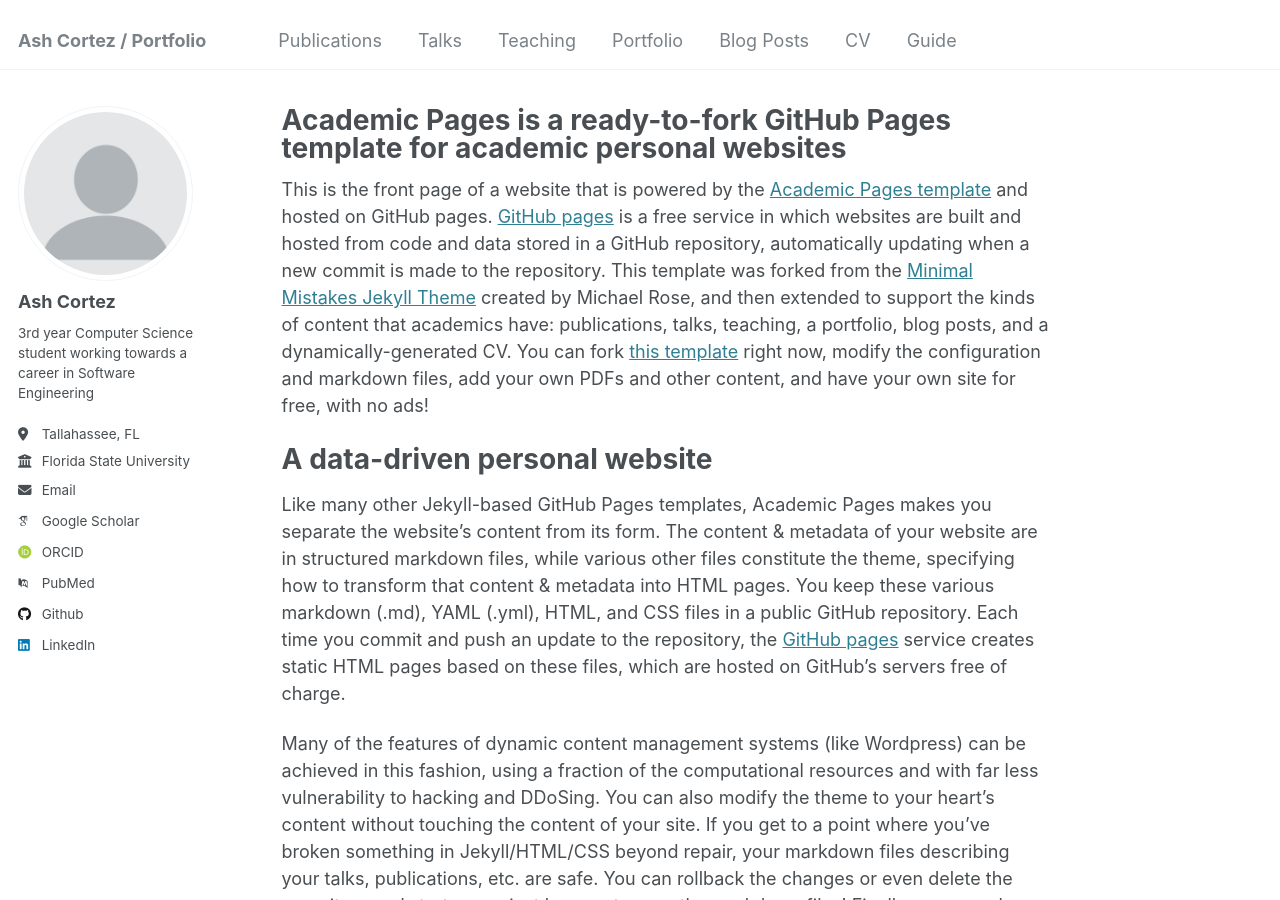
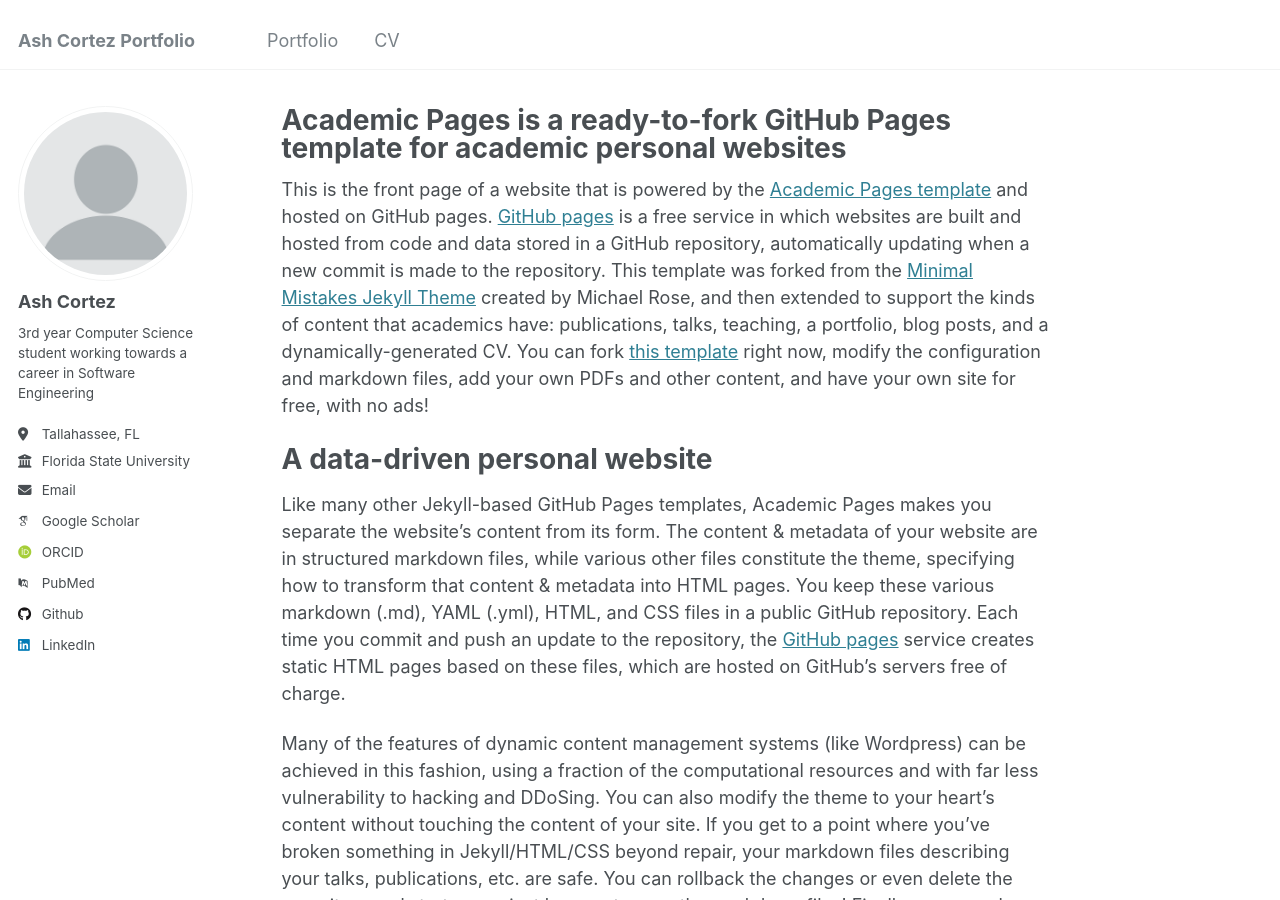
Before and after one commit to acortez1003/acortez1003.github.io, a Jekyll site: the page built from _pages/about.md, in a window 1280 px wide and 900 px high. Built offline with Jekyll 4.4.1, drawn with Linux system fonts in a browser that asks for light colours; some web fonts are replaced.

Commit message:
edit nav

```diff
--- a/_config.yml
+++ b/_config.yml
@@ -8,13 +8,13 @@
 
 # Basic Site Settings
 locale                   : "en-US"
-title                    : "Ash Cortez / Portfolio"
+title                    : "Ash Cortez Portfolio"
 title_separator          : "-"
 name                     : &name "Ash Cortez"
 description              : &description "Portfolio Website"
 url                      : https://acortez.github.io # the base hostname & protocol for your site e.g. "https://[your GitHub username].github.io"
 baseurl                  : "" # the subpath of your site, e.g. "/blog"
-repository               : "academicpages/academicpages.github.io"
+repository               : "acortez1003.github.io"
 
 # Site Author - The following control what appear as part of the author content on the side bar.
 #               If a field is blank the icon and link will not appear, otherwise it will be shown.
--- a/_data/navigation.yml
+++ b/_data/navigation.yml
@@ -5,23 +5,8 @@
 # prevent it from being included in the site.
 
 main:
-  - title: "Publications"
-    url: /publications/
-
-  - title: "Talks"
-    url: /talks/
-
-  - title: "Teaching"
-    url: /teaching/
-
   - title: "Portfolio"
     url: /portfolio/
 
-  - title: "Blog Posts"
-    url: /year-archive/
-
   - title: "CV"
     url: /cv/
-
-  - title: "Guide"
-    url: /markdown/
```
